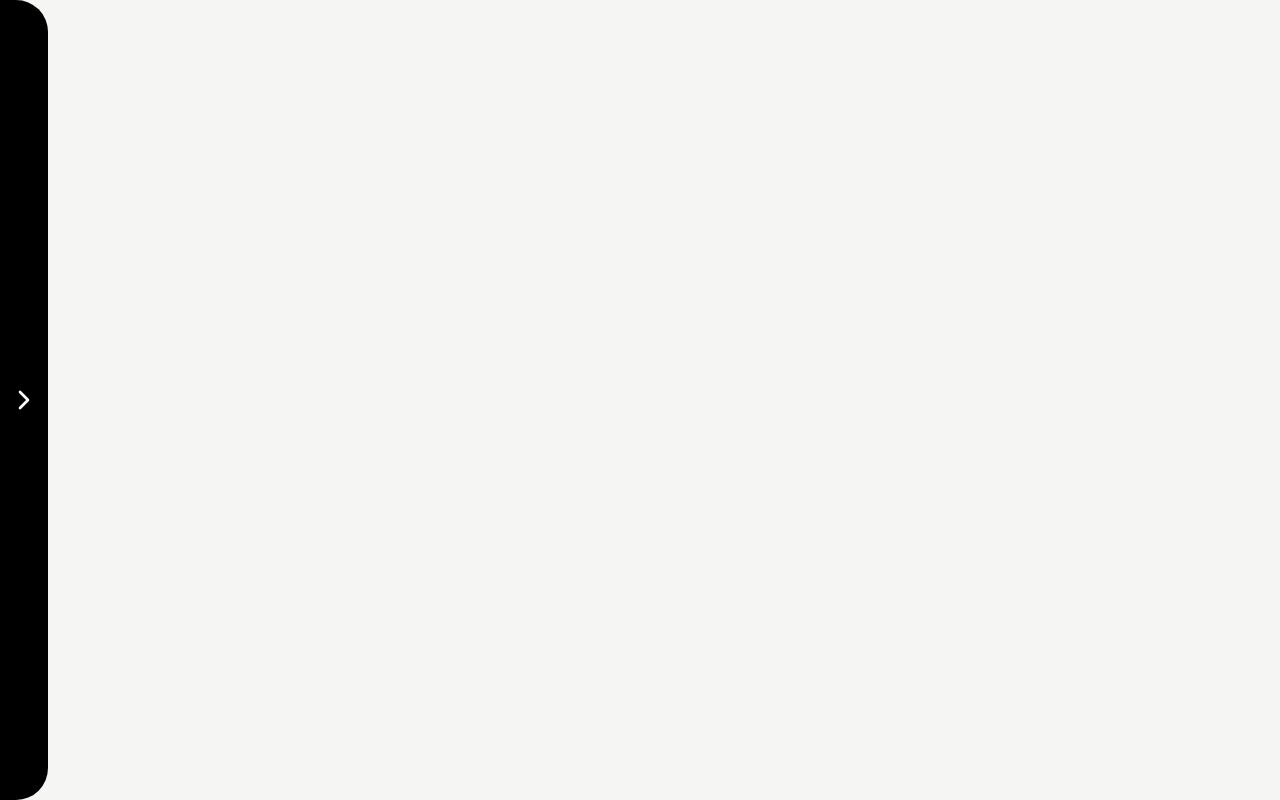
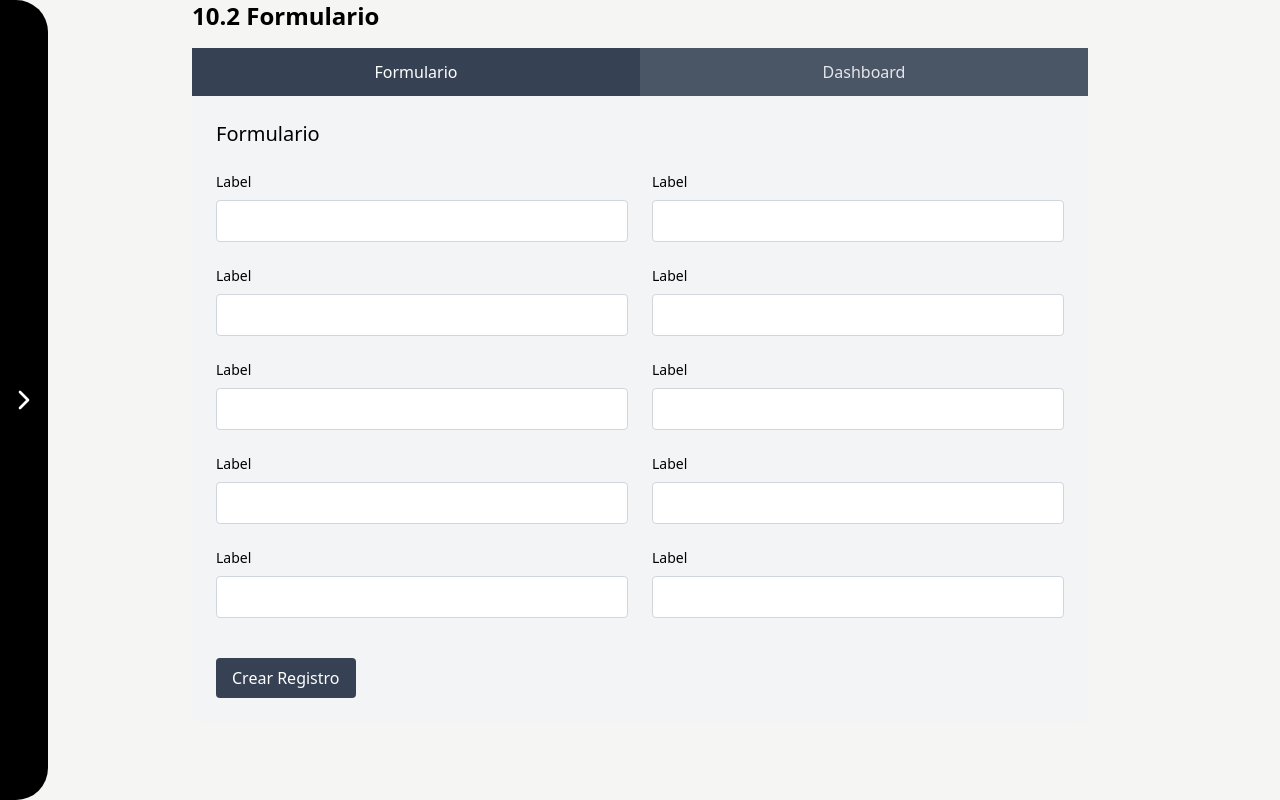
Before and after one commit to Sergio-Covarrubias/kia-app-frontend, a React (Vite) app: page /form in a window 1280 px wide. Built offline with nearby package versions, Linux system fonts and the light colour scheme.

Commit message:
commit form

```diff
--- a/src/index.css
+++ b/src/index.css
@@ -33,3 +33,68 @@ button:focus {
 .page-container {
   @apply w-[calc(100vw-var(--sidebar-collapsed-width))] min-h-screen flex flex-col;
 }
+
+/* --- FORMULARIO PERSONALIZADO --- */
+
+.form-container {
+  @apply w-full max-w-4xl mx-auto;
+}
+
+.form-title {
+  @apply text-2xl font-bold mb-4;
+}
+
+.tab-buttons {
+  @apply flex w-full mb-0;
+}
+
+.tab-button {
+  @apply flex-1 py-3 px-4 text-center bg-gray-600 text-gray-200;
+}
+
+.tab-button.active-tab {
+  @apply bg-gray-700 text-white;
+}
+
+.form-section {
+  @apply bg-gray-100 p-6 rounded-b-md;
+}
+
+.form-section-title {
+  @apply text-xl font-medium mb-6;
+}
+
+.form-grid {
+  display: grid;
+  grid-template-columns: 1fr 1fr;
+  gap: 1rem;
+  column-gap: 1.5rem;
+}
+
+.form-field {
+  @apply mb-2;
+}
+
+.form-label {
+  @apply block text-sm mb-2;
+}
+
+.form-input {
+  @apply w-full p-2 border border-gray-300 rounded bg-white;
+}
+
+.submit-container {
+  @apply mt-8;
+}
+
+.submit-button {
+  @apply bg-gray-700 text-white px-4 py-2 rounded border-none cursor-pointer;
+}
+
+.dashboard-placeholder {
+  @apply bg-gray-100 p-6 rounded-b-md min-h-[400px] flex items-center justify-center;
+}
+
+.dashboard-text {
+  @apply text-gray-500;
+}
--- a/src/pages/Form.tsx
+++ b/src/pages/Form.tsx
@@ -1,9 +1,66 @@
-const Form = () => {
-    return (
-        <div className="page-container">
+"use client"
 
+import type React from "react"
+import { useState } from "react"
+
+export default function Form() {
+  const [activeTab, setActiveTab] = useState("formulario")
+
+  const handleSubmit = (e: React.FormEvent) => {
+    e.preventDefault()
+    console.log("Form submitted")
+  }
+
+  return (
+    <div className="form-container">
+      <h2 className="form-title">10.2 Formulario</h2>
+
+      {/* Botones del titulo para cambiar entre formulario y el dashboard */}
+      <div className="tab-buttons">
+        <button
+          onClick={() => setActiveTab("formulario")}
+          className={`tab-button ${activeTab === "formulario" ? "active-tab" : ""}`}
+        >
+          Formulario
+        </button>
+        <button
+          onClick={() => setActiveTab("dashboard")}
+          className={`tab-button ${activeTab === "dashboard" ? "active-tab" : ""}`}
+        >
+          Dashboard
+        </button>
+      </div>
+
+      {/* El formulario */}
+      {activeTab === "formulario" && (
+        <div className="form-section">
+          <h3 className="form-section-title">Formulario</h3>
+          <form onSubmit={handleSubmit}>
+            <div className="form-grid">
+              {Array.from({ length: 10 }).map((_, i) => (
+                <div key={i} className="form-field">
+                  <label htmlFor={`field${i + 1}`} className="form-label">
+                    Label
+                  </label>
+                  <input id={`field${i + 1}`} className="form-input" />
+                </div>
+              ))}
+            </div>
+            <div className="submit-container">
+              <button type="submit" className="submit-button">
+                Crear Registro
+              </button>
+            </div>
+          </form>
         </div>
-    );
+      )}
+
+      {/* Cambiar al dashboard */}
+      {activeTab === "dashboard" && (
+        <div className="dashboard-placeholder">
+          <p className="dashboard-text">Contenido del dashboard</p>
+        </div>
+      )}
+    </div>
+  )
 }
-
-export default Form;
```
